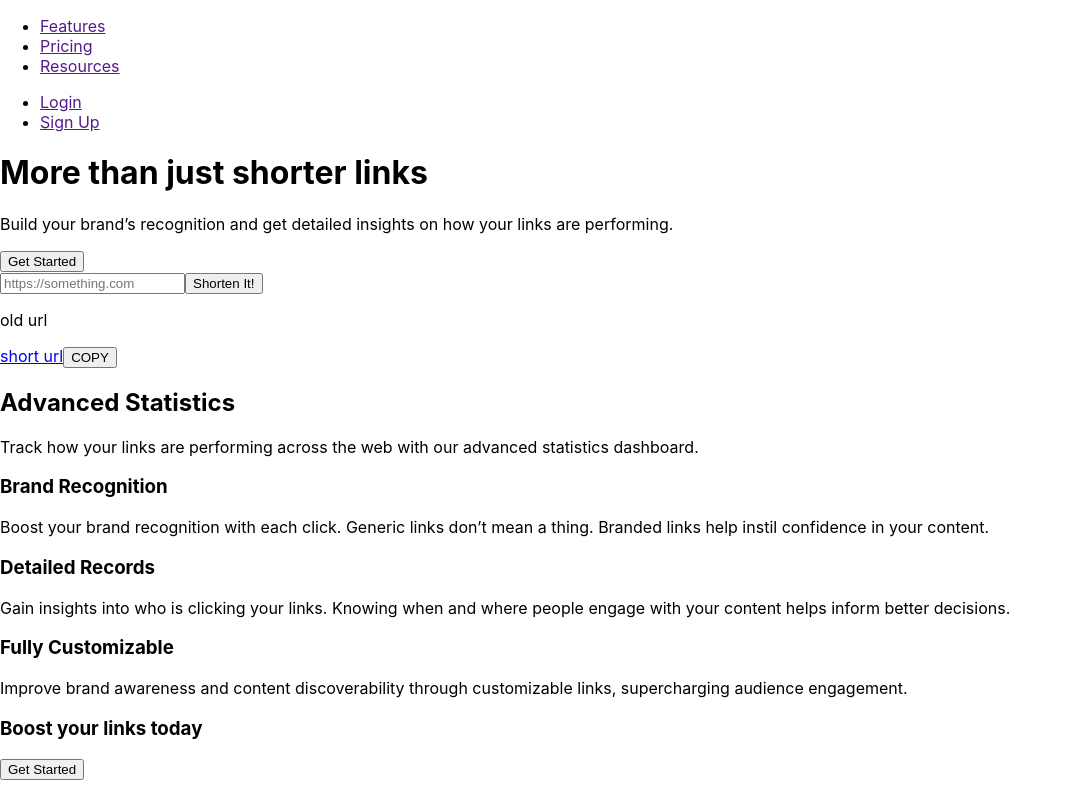
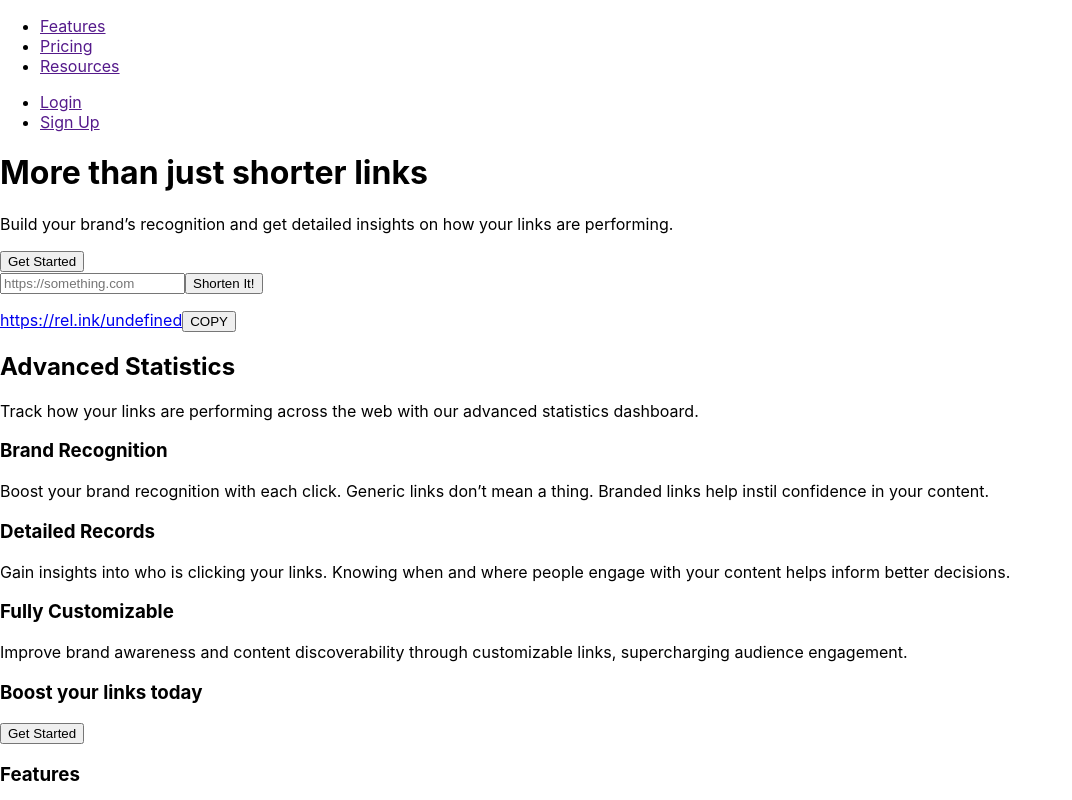
Before and after one commit to mrzacsmith/shorter-url, a React (Create React App) app: page / in a window 1280 px wide. Shown: the top 800 px of the page, without its empty margins (0-1072 px from the left). Built offline with nearby package versions, Linux system fonts and the light colour scheme.

Commit message:
pass props and render LinkBox

```diff
--- a/src/components/pages/LinkBox.jsx
+++ b/src/components/pages/LinkBox.jsx
@@ -1,13 +1,13 @@
 import React from 'react'
 
-const LinkBox = () => {
+const LinkBox = ({ hashid, url }) => {
   return (
     <div>
       <div>
-        <p>old url</p>
+        <p>{url}</p>
       </div>
       <div>
-        <a href="#">short url</a>
+        <a href={`https://rel.ink/${hashid}`}>{`https://rel.ink/${hashid}`}</a>
         <button>COPY</button>
       </div>
     </div>
--- a/src/components/pages/Short.jsx
+++ b/src/components/pages/Short.jsx
@@ -19,7 +19,6 @@
   }
 
   const { hashid, url } = shortUrl
-  console.log(hashid, url)
 
   return (
     <div>
@@ -39,7 +38,7 @@
         {errors.url && errors.url.message}
         <button type="submit">Shorten It!</button>
       </form>
-      <LinkBox />
+      <LinkBox hashid={hashid} url={url} />
     </div>
   )
 }
```
